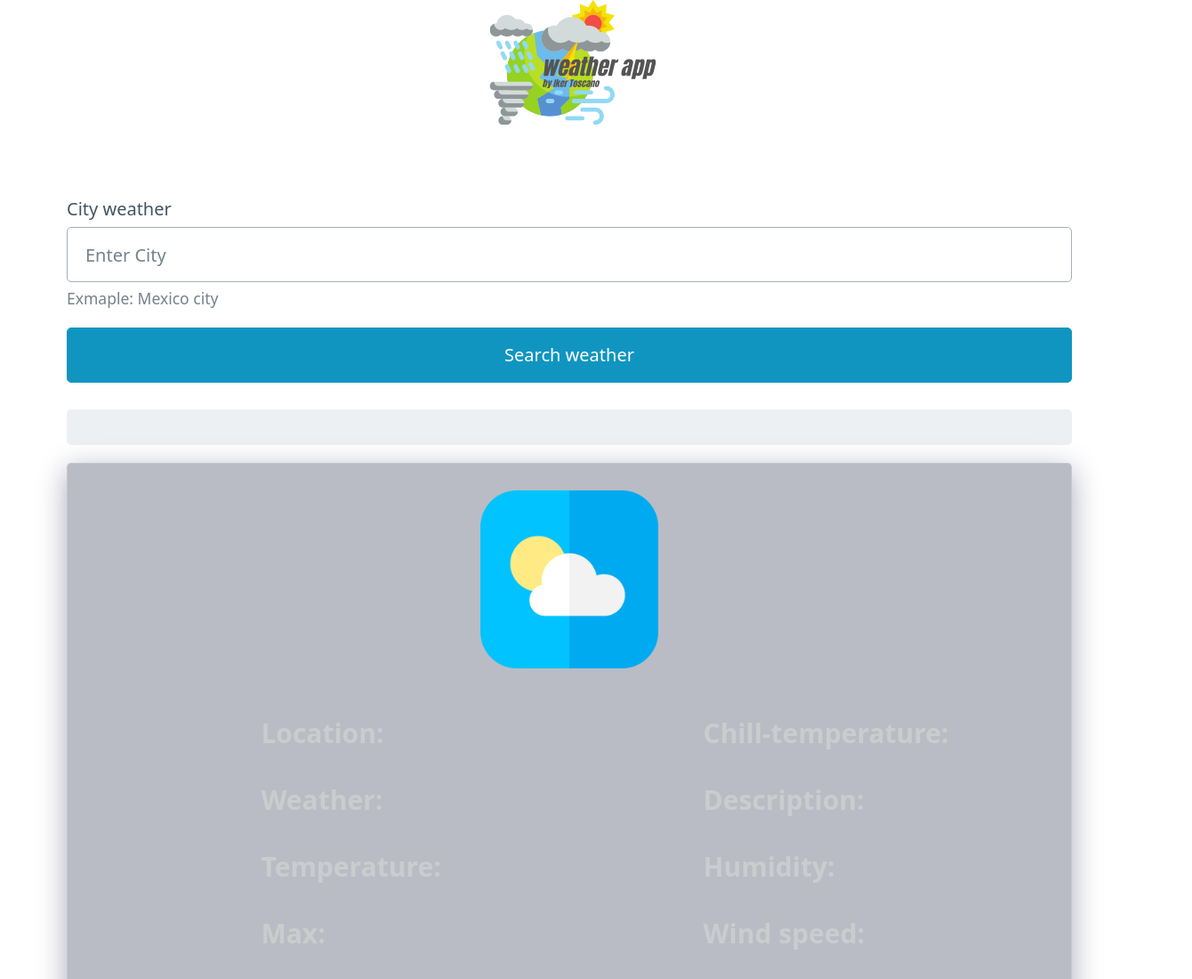
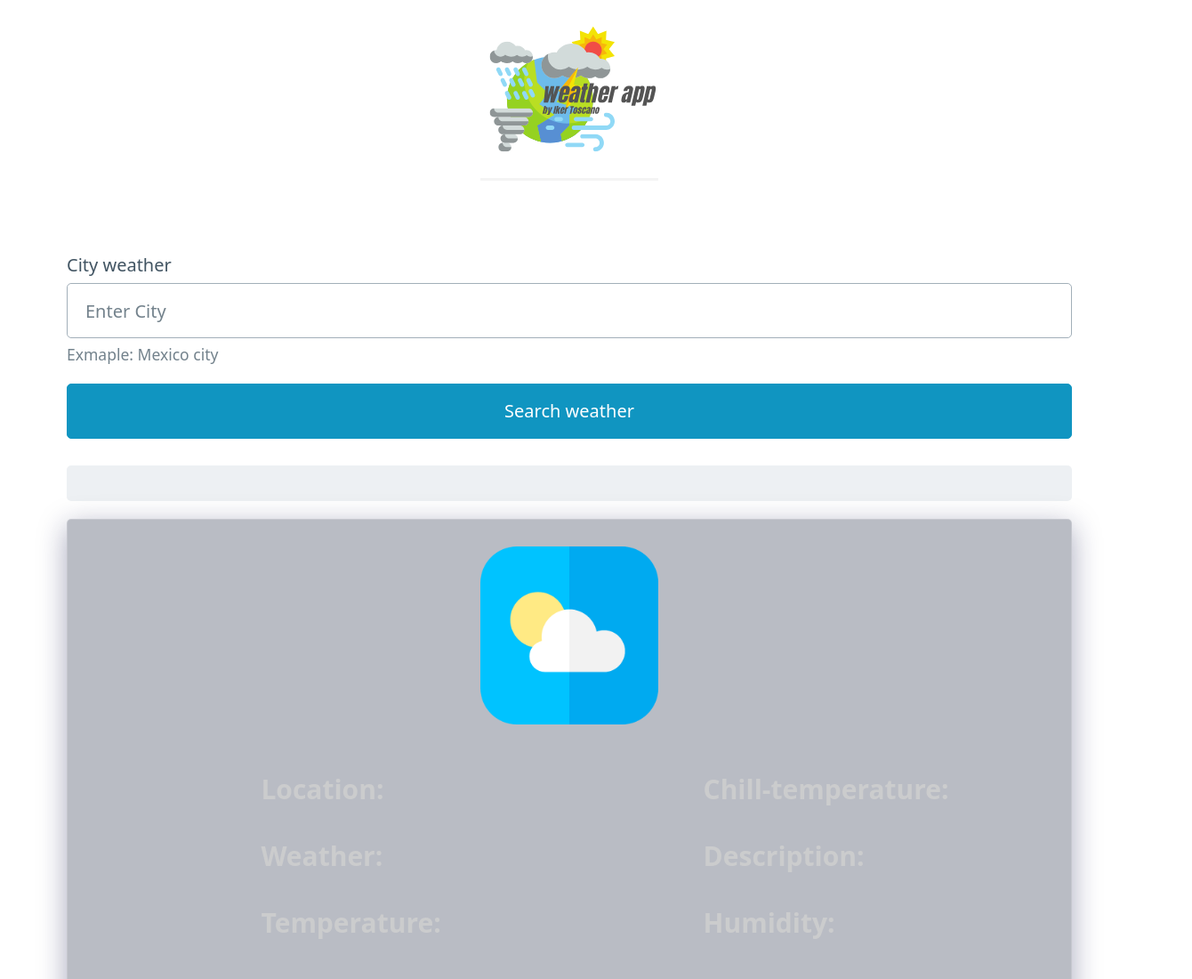
Before and after one commit to ikerismak/weather-app-page, a plain HTML site: page index.html in a window 1280 px wide. Shown: the top 1100 px of the page at 89% size, 1340 px wide, since content can reach past the window. Drawn offline with nearby package versions, Linux system fonts and the light colour scheme.

Commit message:
new size

```diff
--- a/public/styles.css
+++ b/public/styles.css
@@ -17,11 +17,13 @@
 }
 
 nav{
-    margin: -50px;
+    margin: -20px;
+
 }
 
 .header-image{
     width: 200px;
+    border-bottom: solid 3px rgba(172, 172, 172, 0.134);
 }
 
 .image-container{
```
